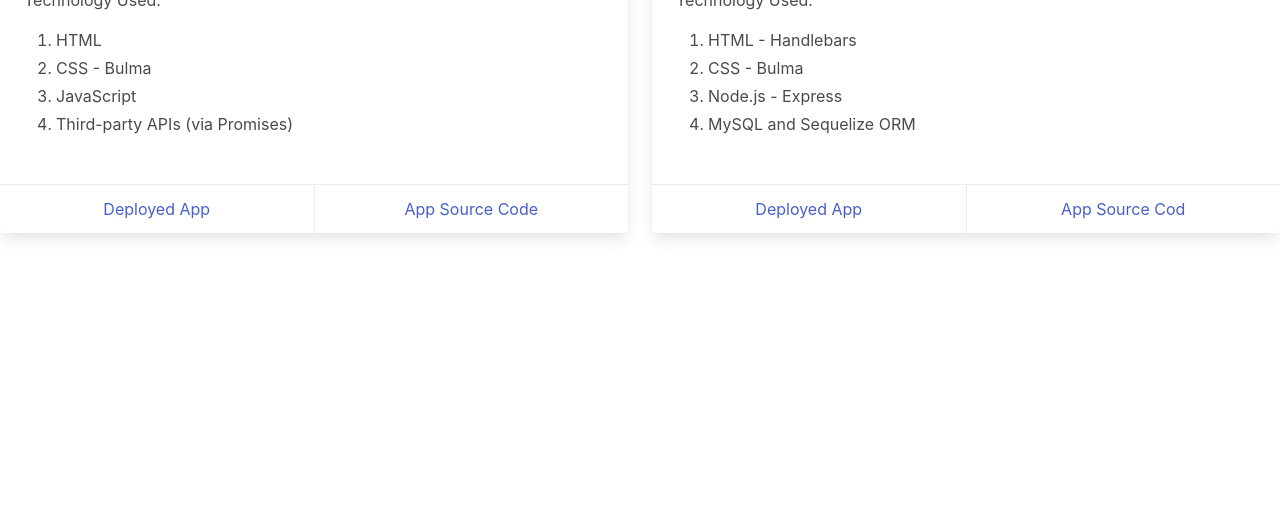
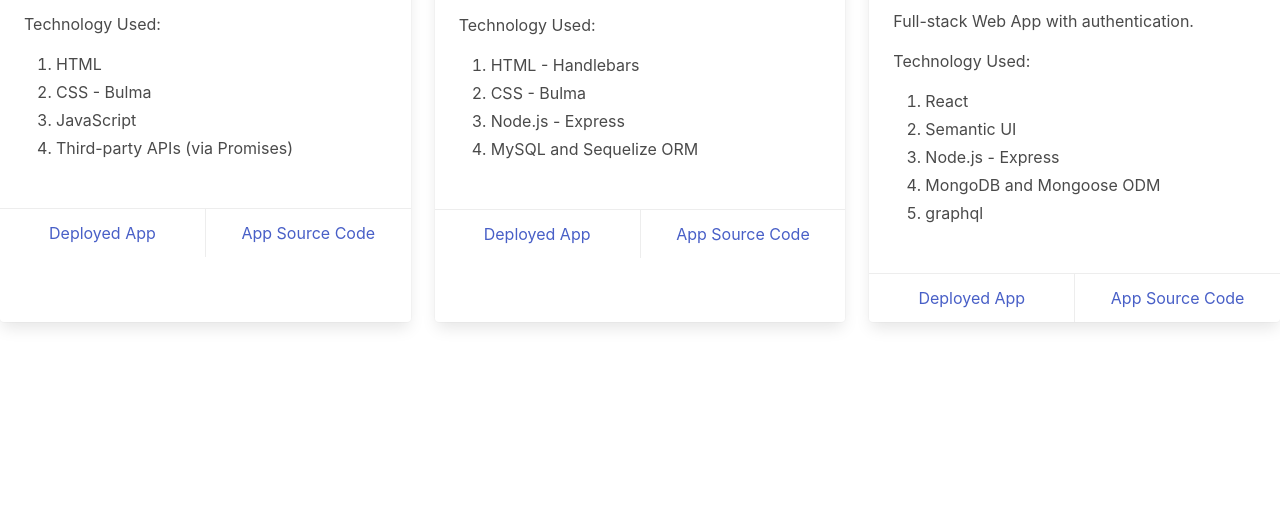
Before and after one commit to ryan-whit/portfolio, a plain HTML site: page index.html in a window 1280 px wide. Shown: the part 285-800 px from the top of the page. Drawn offline with nearby package versions, Linux system fonts and the light colour scheme.

Commit message:
Added project 3 to portfolio.

```diff
--- a/index.html
+++ b/index.html
@@ -63,7 +63,29 @@
           </div>
           <footer class="card-footer">
             <a class="card-footer-item" href="https://restreviews-app.herokuapp.com/">Deployed App</a>
-            <a class="card-footer-item" href="https://github.com/Reyes-Jose/project-2">App Source Cod</a>
+            <a class="card-footer-item" href="https://github.com/Reyes-Jose/project-2">App Source Code</a>
+          </footer>
+        </div>
+      </div>
+
+      <div class="column is-on-half">
+        <div class="card">
+          <div class="card-content content">
+            <p class="title">Appointment Scheduler</p>
+            <p class="subtitle">Schedule appointments for providers and clients.</p>
+						<p>Full-stack Web App with authentication.</p>
+						<p>Technology Used:</p>
+						<ol>
+							<li>React</li>
+							<li>Semantic UI</li>
+							<li>Node.js - Express</li>
+						  <li>MongoDB and Mongoose ODM</li>
+						  <li>graphql</li>
+						</ol>
+          </div>
+          <footer class="card-footer">
+            <a class="card-footer-item" href="https://star-chart7.herokuapp.com/">Deployed App</a>
+            <a class="card-footer-item" href="https://github.com/TottoMoe/star-chart">App Source Code</a>
           </footer>
         </div>
       </div>
```
